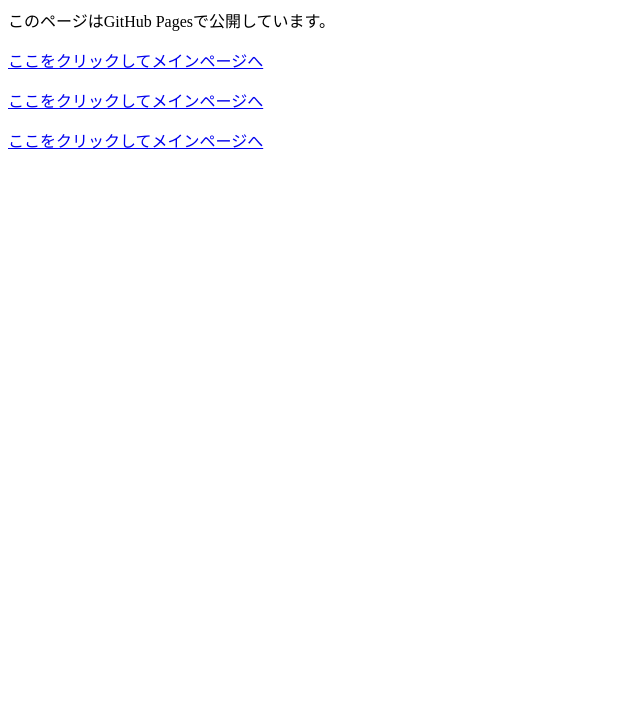
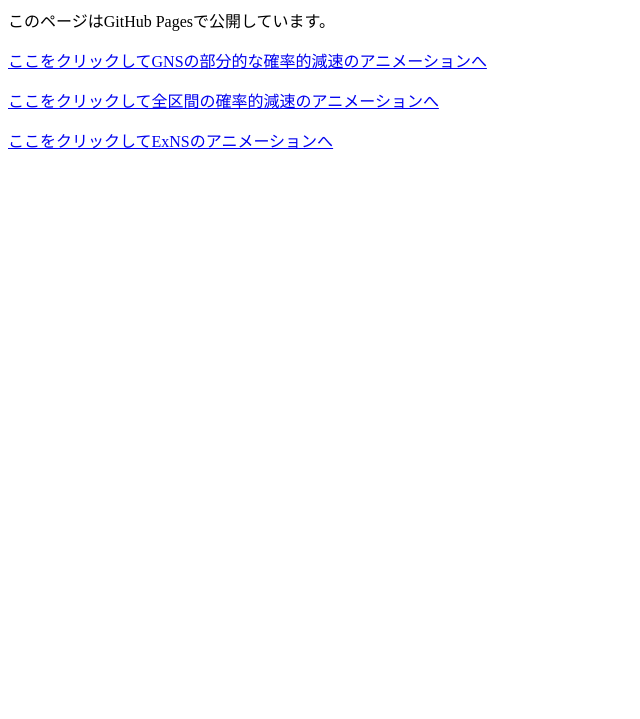
Before and after one commit to marukame50/my_html_site, a plain HTML site: page index.html in a window 1280 px wide. Shown: the part 81-800 px from the top of the page, without its empty margins (0-640 px from the left). Drawn offline with Linux system fonts and the light colour scheme.

Commit message:
Update index.html

```diff
--- a/index.html
+++ b/index.html
@@ -7,8 +7,8 @@
 <body>
   <h1>こんにちは！</h1>
   <p>このページはGitHub Pagesで公開しています。</p>
-  <p><a href="GNS_animation.html">ここをクリックしてメインページへ</a></p>
-  <p><a href="GNs_animation_zennkukan.html">ここをクリックしてメインページへ</a></p>
-  <p><a href="ExNS_animation.html">ここをクリックしてメインページへ</a></p>
+  <p><a href="GNS_animation.html">ここをクリックしてGNSの部分的な確率的減速のアニメーションへ</a></p>
+  <p><a href="GNS_animation_zennkukan.html">ここをクリックして全区間の確率的減速のアニメーションへ</a></p>
+  <p><a href="ExNs_animation.html">ここをクリックしてExNSのアニメーションへ</a></p>
 </body>
 </html>
```
